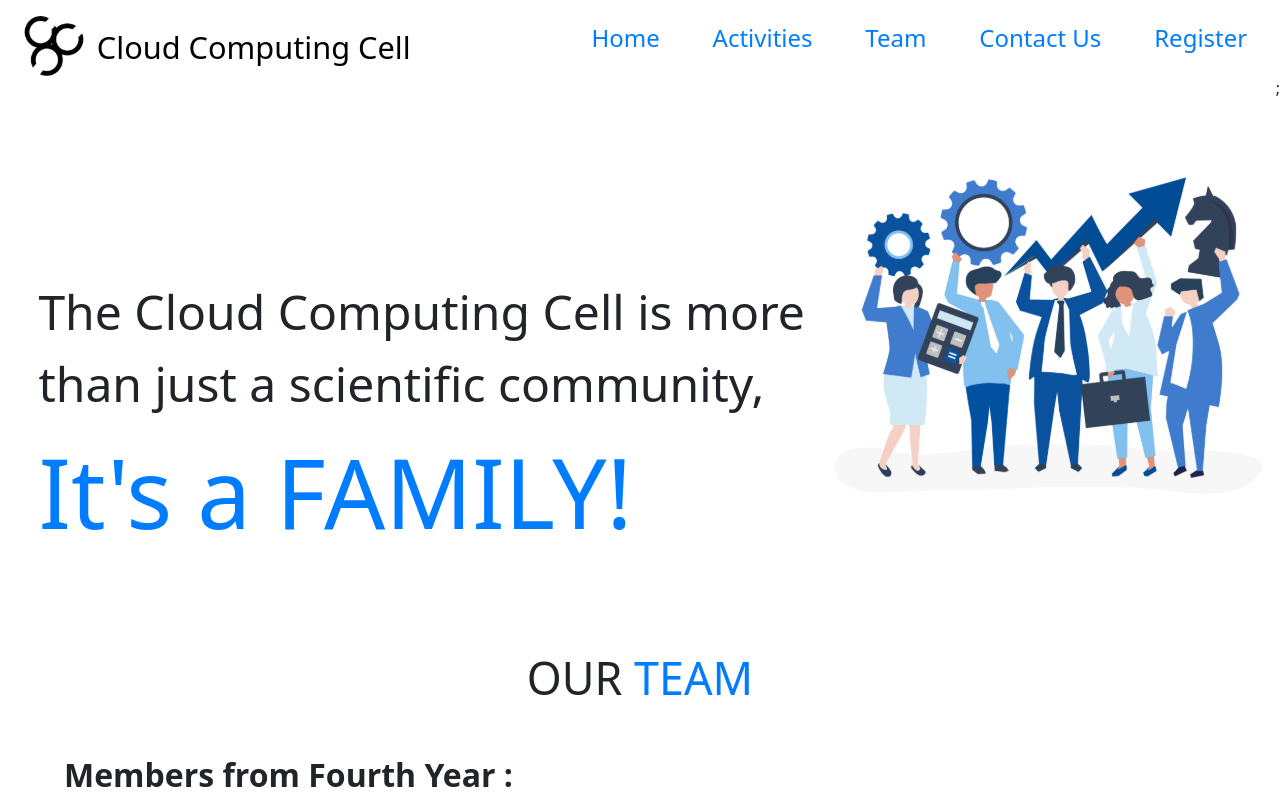
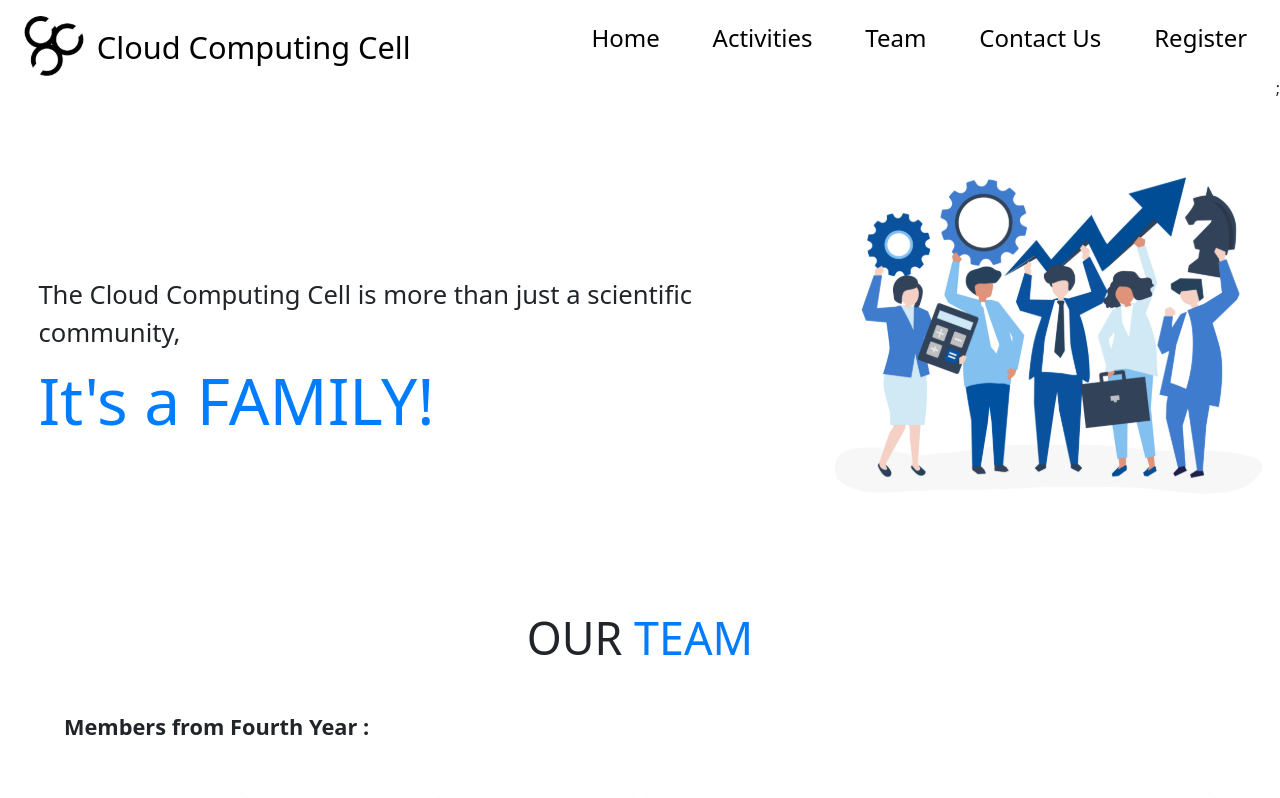
Before and after one commit to Rishabh2503/CCC-Website, a React (Create React App) app: page /Team in a window 1280 px wide. Shown: the top 798 px of the page. Built offline with nearby package versions, Linux system fonts and the light colour scheme.

Commit message:
Fixed teams page

```diff
--- a/src/Components/Components.css
+++ b/src/Components/Components.css
@@ -38,7 +38,7 @@ header .display-menu {
   padding: 0 20px;
   text-decoration: none;
   font-size: 3vh;
-  color: #007dfe;
+  color: black;
   margin-right: 1vw;
 }
 
--- a/src/Components/Footer.jsx
+++ b/src/Components/Footer.jsx
@@ -1,5 +1,5 @@
 import React from "react";
-import logo from "../Images/CCC_logo.svg";
+import logo from "../Images/ccc-white-logo.svg";
 import instagram from "../Images/insta.svg";
 import linkedin from "../Images/linkedin.svg";
 import github from "../Images/github.svg";
--- a/src/Team Page/Team.css
+++ b/src/Team Page/Team.css
@@ -1,6 +1,6 @@
 .year-title{
     text-align: left;
-    font-size: 4vh;
+    font-size: 1.7vw;
     font-weight: 600;
     margin-left: 5vw;
     margin-top: 5vh;
@@ -8,13 +8,13 @@
 
 #head_ing{
     font-weight: 500;
-    font-size: 6vh;
+    font-size: 2vw;
     margin-top: 15vh;
     margin-left: 3vw;
 }
 
 #fam{
-    font-size: 12vh;
+    font-size: 5vw;
     margin-left: 3vw;
 }
 
```
Also changed, not shown: src/Images/ccc-white-logo.svg (added).
